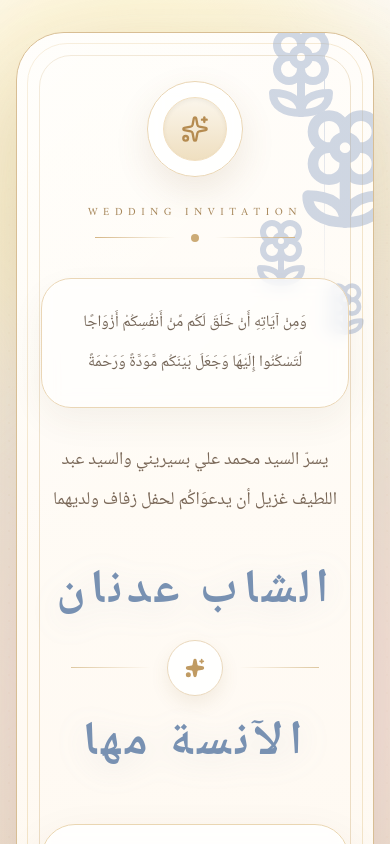
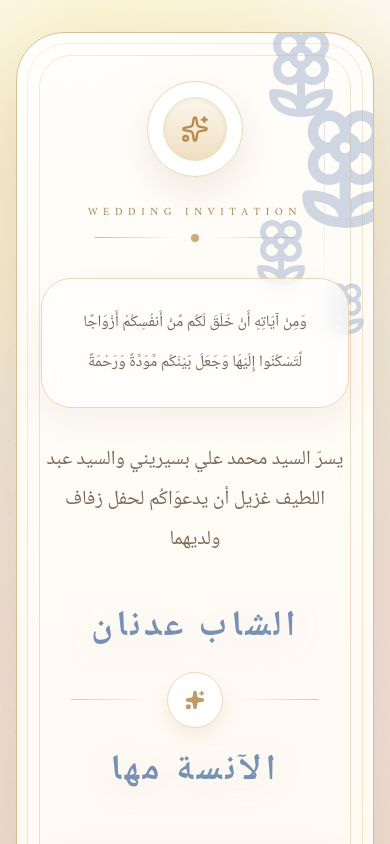
Before and after one commit to al-bceriny/Wedding-Invite, a React (Vite) app: page / in a window 390 px wide. Shown: the top 844 px of the page. Built offline with nearby package versions, Linux system fonts and the light colour scheme.

Commit message:
edit some details about design

```diff
--- a/src/App.tsx
+++ b/src/App.tsx
@@ -129,12 +129,12 @@ export default function WeddingInvitePortfolioPage() {
               </p>
             </div>
 
-            <p className="mx-auto mt-8 max-w-3xl text-lg leading-10 text-[#7a6858] sm:text-xl lg:text-[1.46rem]">
-              يسرّ السيد محمد علي بسيريني والسيد عبد اللطيف غزيل أن يدعوَاكُم لحفل زفاف ولديهما
+            <p className="mx-auto mt-8 max-w-3xl text-xl sm:text-xl lg:text-[1.46rem] leading-10 text-[#7a6858]">
+                يسرّ السيد محمد علي بسيريني والسيد عبد اللطيف غزيل أن يدعوَاكُم لحفل زفاف ولديهما
             </p>
 
             <div className="mt-12 space-y-6">
-              <h1 className="text-5xl font-bold tracking-[0.1em] text-[#7891b2] drop-shadow-[0_5px_15px_rgba(120,145,178,0.18)] sm:text-6xl lg:text-[5.2rem]">
+              <h1 className="text-4xl font-bold tracking-[0.1em] text-[#7891b2] drop-shadow-[0_5px_15px_rgba(120,145,178,0.18)] sm:text-6xl lg:text-[5.2rem]">
                 {groom}
               </h1>
 
@@ -146,7 +146,7 @@ export default function WeddingInvitePortfolioPage() {
                 <div className="h-px w-20 bg-gradient-to-l from-transparent to-[#dec7a0]" />
               </div>
 
-              <h2 className="text-5xl font-bold tracking-[0.1em] text-[#7891b2] drop-shadow-[0_5px_15px_rgba(120,145,178,0.18)] sm:text-6xl lg:text-[5.2rem]">
+              <h2 className="text-4xl font-bold tracking-[0.1em] text-[#7891b2] drop-shadow-[0_5px_15px_rgba(120,145,178,0.18)] sm:text-6xl lg:text-[5.2rem]">
                 {bride}
               </h2>
             </div>
```
